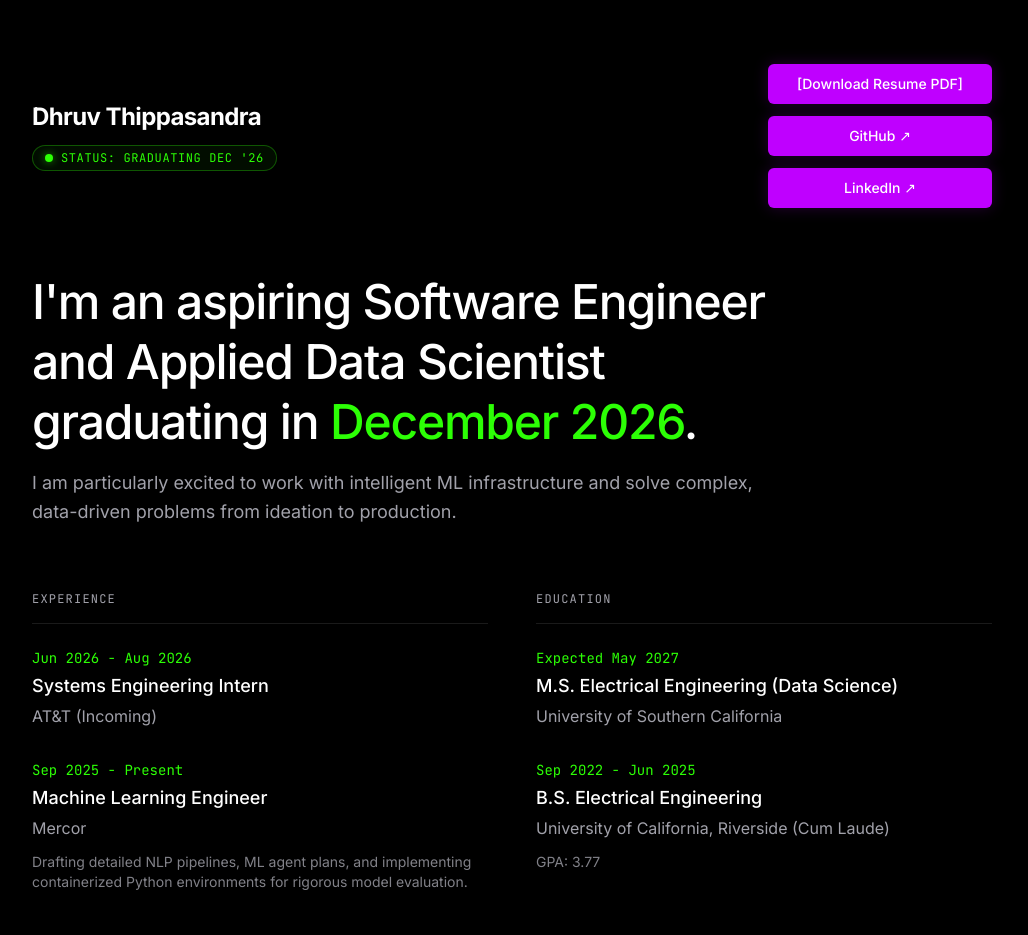
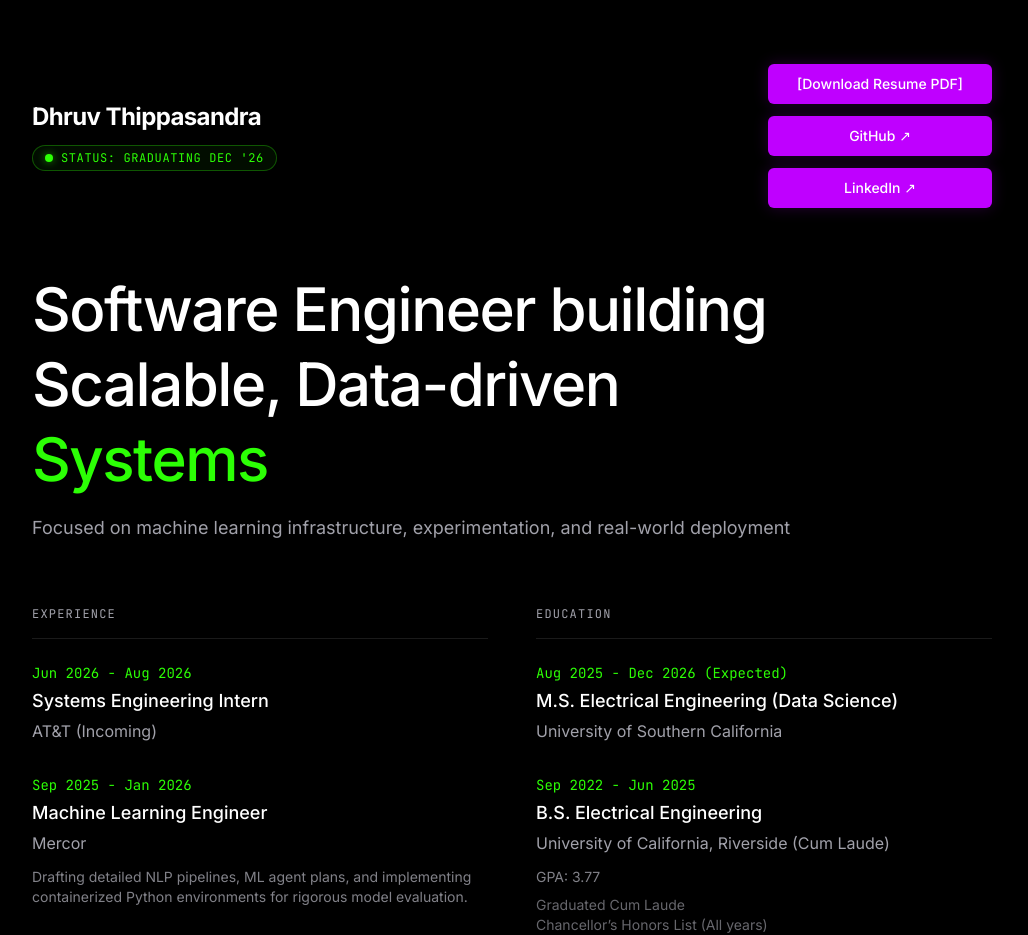
Before and after one commit to Dhruvq/Dhruvq.com, a Next.js app: page / in a window 1280 px wide. Shown: the top 935 px of the page, without its empty margins (128-1156 px from the left). Built offline with nearby package versions, Linux system fonts and the light colour scheme.

Commit message:
refactor: update hero headline, professional experience dates, and education details on homepage

```diff
--- a/src/app/page.tsx
+++ b/src/app/page.tsx
@@ -45,11 +45,11 @@ export default function Home() {
 
       {/* Hero Section */}
       <section className="w-full mb-16 max-w-3xl mr-auto">
-        <h2 className="text-3xl sm:text-4xl md:text-5xl font-medium text-neutral-white leading-tight mb-4 tracking-tight">
-          I'm an aspiring Software Engineer and Applied Data Scientist graduating in <span className="text-neon-green whitespace-nowrap">December 2026</span>.
+        <h2 className="text-4xl sm:text-5xl md:text-6xl font-medium text-neutral-white leading-tight mb-4 tracking-tight">
+          Software Engineer building Scalable, Data-driven <span className="text-neon-green">Systems</span>
         </h2>
         <p className="text-lg text-dimmed-zinc leading-relaxed">
-          I am particularly excited to work with intelligent ML infrastructure and solve complex, data-driven problems from ideation to production.
+          Focused on machine learning infrastructure, experimentation, and real-world deployment
         </p>
       </section>
 
@@ -67,7 +67,7 @@ export default function Home() {
               <span className="text-dimmed-zinc">AT&amp;T (Incoming)</span>
             </li>
             <li className="flex flex-col gap-1">
-              <span className="text-sm font-mono text-neon-green">Sep 2025 - Present</span>
+              <span className="text-sm font-mono text-neon-green">Sep 2025 - Jan 2026</span>
               <span className="text-neutral-white font-medium text-lg">Machine Learning Engineer</span>
               <span className="text-dimmed-zinc">Mercor</span>
               <p className="text-sm text-dimmed-zinc/80 mt-2">
@@ -84,7 +84,7 @@ export default function Home() {
           </h3>
           <ul className="flex flex-col gap-8">
             <li className="flex flex-col gap-1">
-              <span className="text-sm font-mono text-neon-green">Expected May 2027</span>
+              <span className="text-sm font-mono text-neon-green">Aug 2025 - Dec 2026 (Expected)</span>
               <span className="text-neutral-white font-medium text-lg">M.S. Electrical Engineering (Data Science)</span>
               <span className="text-dimmed-zinc">University of Southern California</span>
             </li>
@@ -92,9 +92,14 @@ export default function Home() {
               <span className="text-sm font-mono text-neon-green">Sep 2022 - Jun 2025</span>
               <span className="text-neutral-white font-medium text-lg">B.S. Electrical Engineering</span>
               <span className="text-dimmed-zinc">University of California, Riverside (Cum Laude)</span>
-              <p className="text-sm text-dimmed-zinc/80 mt-2">
-                GPA: 3.77
-              </p>
+              <div className="text-sm text-dimmed-zinc/80 mt-2 flex flex-col gap-1">
+                <p>GPA: 3.77</p>
+                <div className="opacity-80 mt-1 flex flex-col leading-snug">
+                  <span>Graduated Cum Laude</span>
+                  <span>Chancellor’s Honors List (All years)</span>
+                  <span>Dean’s Honors List (All quarters)</span>
+                </div>
+              </div>
             </li>
           </ul>
         </div>
@@ -103,7 +108,7 @@ export default function Home() {
       {/* Quick Hits / Projects */}
       <section className="w-full flex flex-col gap-6 mb-20">
         <h3 className="text-xs text-dimmed-zinc uppercase tracking-widest font-mono border-b border-white/10 pb-4 mb-2">
-          Quick Hits / Projects
+          Projects / Quick Hits
         </h3>
 
         <div className="grid sm:grid-cols-2 gap-4">
```
